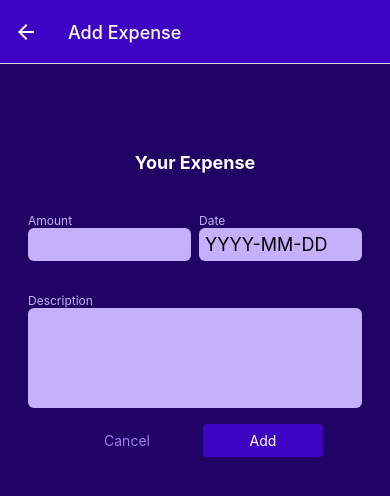
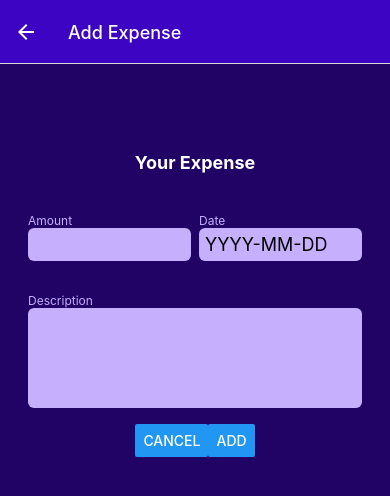
Before and after one commit to huanhunmao/react-native-user-input, a React Native app: screen /ManageExpense in a window 390 px wide. Shown: the top 496 px of the page. Built offline with nearby package versions, Linux system fonts and the light colour scheme.

Commit message:
feat: 组件增加 取消和确认✅

```diff
--- a/components/ManageExpense/ExpenseForm.js
+++ b/components/ManageExpense/ExpenseForm.js
@@ -1,8 +1,8 @@
 import React,{ useState } from 'react';
-import { View, Text, StyleSheet } from 'react-native';
+import { StyleSheet, View, Text, Button } from 'react-native';
 import Input from './Input';
 
-function ExpenseForm() {
+function ExpenseForm({ ifIsEditing, cancelHandler }){
     const [inputValues, setInputValues] = useState({
         amount: '',
         date: '',
@@ -21,8 +21,12 @@ function ExpenseForm() {
     // {amount: '123', date: '666', description: '7777'}
   }
 
+  function submitHandler(){
+
+  }
+
   return (
-    <View style={styles.form}>
+    <View style={styles.form} onSubmit={submitHandler}>
         <Text style={styles.title}>Your Expense</Text>
         <View style={styles.inputsRow}>
       <Input
@@ -47,6 +51,11 @@ function ExpenseForm() {
       value={inputValues.amount}
       onChangeText={inputChangeHandler.bind(this,'description')}
       />
+
+    <View style={styles.buttons}>
+        <Button title='Cancel' style={styles.button} mode="flat" onPress={cancelHandler}/>
+        <Button title={ifIsEditing} style={styles.button} onPress={submitHandler}/>
+      </View>
     </View>
   );
 }
@@ -70,5 +79,14 @@ const styles = StyleSheet.create({
     },
     rowInput: {
         flex:1
-    }
+    },
+    buttons: {
+        flexDirection: 'row',
+        justifyContent: 'center',
+        alignItems: 'center',
+      },
+      button: {
+        minWidth: 120,
+        marginHorizontal: 8,
+      },
 })
--- a/screens/ManageExpense.js
+++ b/screens/ManageExpense.js
@@ -50,15 +50,10 @@ function ManageExpense({ route, navigation }) {
 
   return (
     <View style={styles.container}>
-        <ExpenseForm/>
-      <View style={styles.buttons}>
-        <Button style={styles.button} mode="flat" onPress={cancelHandler}>
-          Cancel
-        </Button>
-        <Button style={styles.button} onPress={confirmHandler}>
-          {isEditing ? 'Update' : 'Add'}
-        </Button>
-      </View>
+        <ExpenseForm
+        ifIsEditing={isEditing ? 'Update' : 'Add'}
+        cancelHandler={cancelHandler}
+        />
       {isEditing && (
         <View style={styles.deleteContainer}>
           <IconButton
@@ -81,15 +76,6 @@ const styles = StyleSheet.create({
     padding: 24,
     backgroundColor: GlobalStyles.colors.primary800,
   },
-  buttons: {
-    flexDirection: 'row',
-    justifyContent: 'center',
-    alignItems: 'center',
-  },
-  button: {
-    minWidth: 120,
-    marginHorizontal: 8,
-  },
   deleteContainer: {
     marginTop: 16,
     paddingTop: 8,
```
